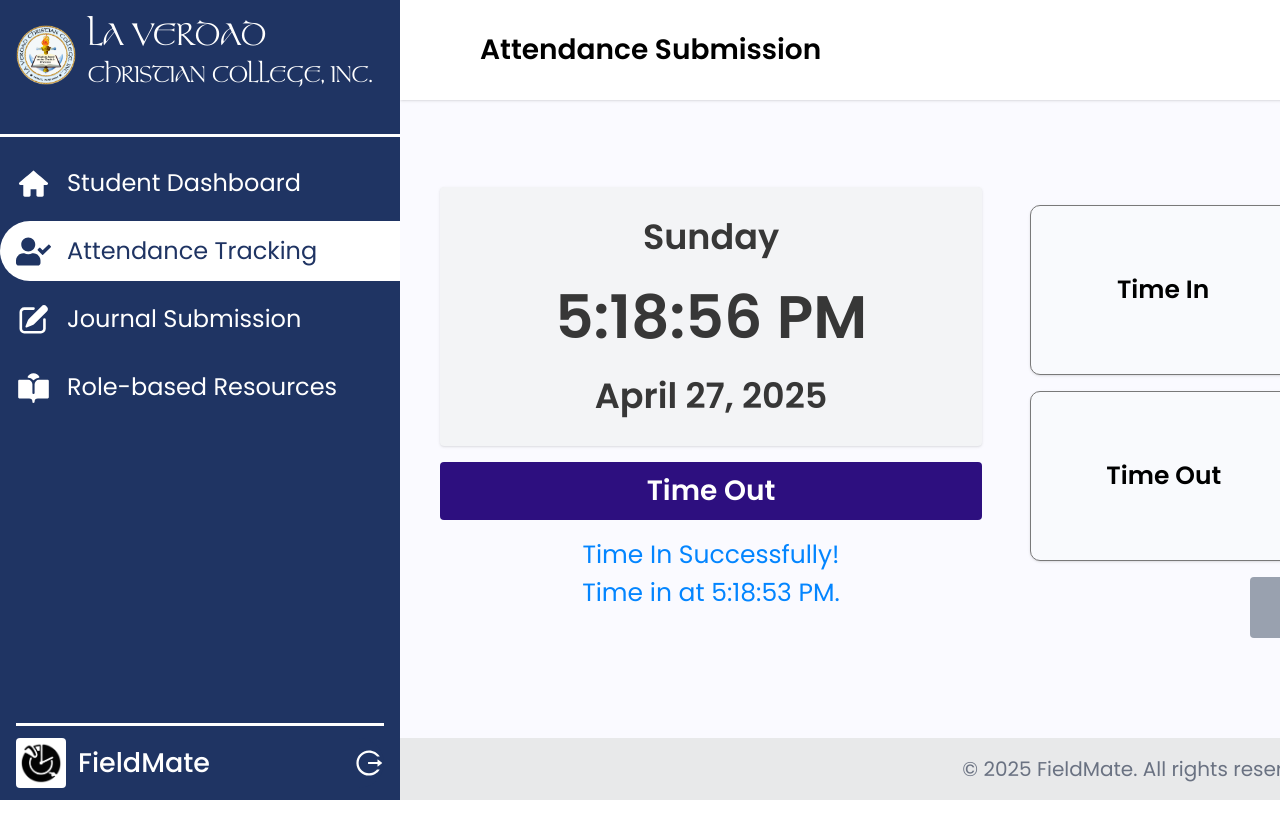
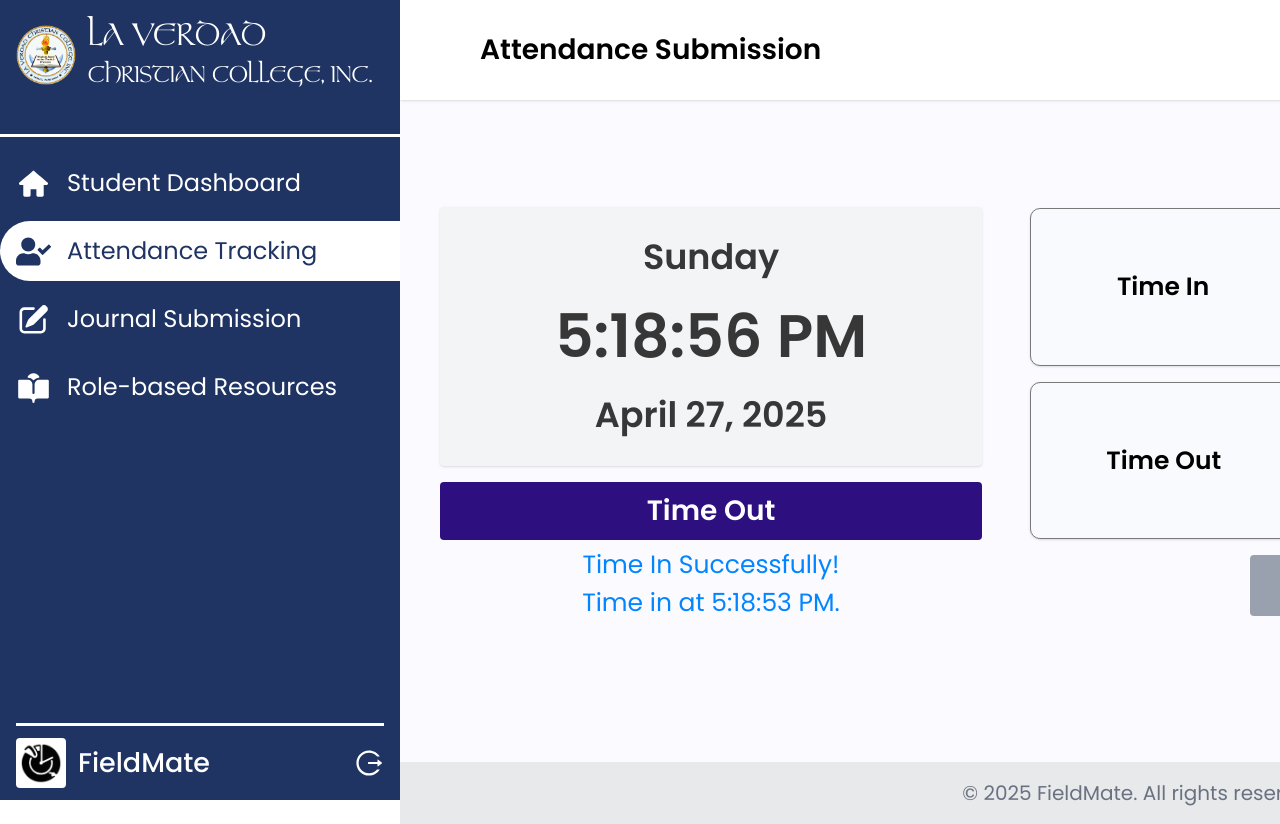
Before and after one commit to roylynjoy/Finals_Project, a React (Vite) app: page /Attendance in a window 1280 px wide. Both pictures are taken after a click on the button "Time In". Shown: the top 824 px of the page. Before the commit the page ends 800 px from the top, so only its background shows below. Built offline with nearby package versions, Linux system fonts and the light colour scheme; no server answers.

Commit message:
attendance

```diff
--- a/src/Pages/Attendance.jsx
+++ b/src/Pages/Attendance.jsx
@@ -72,35 +72,37 @@ function AttendanceSubmission() {
                 {resetAndDisableTimeButton ? "Time In" : (hasTimedIn ? (hasTimedOut ? "Attendance Completed" : "Time Out") : "Time In")}
               </button>
 
-              {/* Prompt Messages */}
-              {!hasTimedOut && hasTimedIn && (
-                <p className="mt-4 text-[#0385FF] text-[25px] font-regular max-w-[300px] text-center">
+              {/* Message Display Area */}
+              <div className="h-[64px] flex items-center justify-center mt-3">
+                {!hasTimedOut && hasTimedIn ? (
+                  <p className="text-[#0385FF] text-[25px] font-regular max-w-[300px] text-center">
                     Time In Successfully! Time in at {timeIn}.
                   </p>
-              )}
-
-              {hasTimedOut && (
-                <p className="mt-4 text-[#0385FF] text-[25px] font-regular max-w-[300px] text-center">
+                ) : hasTimedOut ? (
+                  <p className="text-[#0385FF] text-[25px] font-regular max-w-[300px] text-center">
                     Time Out Successfully! Time out at {timeOut}.
                   </p>
+                ) : (
+                  <div className="h-[25px]" /> // reserved space
                 )}
+              </div>
             </div>
 
             {/* Time Info Summary */}
             <div className='w-[817px] flex flex-col'>
-              <div className='flex justify-evenly gap-35  mb-1 text-sm text-gray-500 font-medium'>
+              <div className='flex justify-evenly gap-35 mt-6 text-sm text-gray-500 font-medium'>
                 <span></span>
                 <span className='text-[28px]'>Date</span>
-                <span className='text-[28px]'>Time</span>
+                <span className='text-[28px] mb-1'>Time</span>
               </div>
 
-              <div className='bg-[#F9FAFD] h-[170px] text-[25px] shadow border border-[#797979] rounded-[10px] mb-4 flex justify-evenly gap-15 text-[#2D0F7F] font-semibold items-center'>
+              <div className='bg-[#F9FAFD] py-[59px] text-[25px] shadow border border-[#797979] rounded-[10px] mb-4 flex justify-evenly gap-15 text-[#2D0F7F] font-semibold items-center'>
                 <span className='text-black'>Time In</span>
                 <span className='text-[#556689]'>{timeIn ? new Date().toLocaleDateString() : 'MM/DD/YYYY'}</span>
                 <span className='text-[#556689]'>{timeIn || '00:00:00'}</span>
               </div>
 
-              <div className='bg-[#F9FAFD] h-[170px] text-[25px] shadow border border-[#797979] rounded-[10px] mb-4 flex justify-evenly gap-15 text-[#2D0F7F] font-semibold items-center'>
+              <div className='bg-[#F9FAFD] py-[59px] text-[25px] shadow border border-[#797979] rounded-[10px] mb-4 flex justify-evenly gap-15 text-[#2D0F7F] font-semibold items-center'>
                 <span className='text-black'>Time Out</span>
                 <span className='text-[#556689]'>{timeOut ? new Date().toLocaleDateString() : 'MM/DD/YYYY'}</span>
                 <span className='text-[#556689]'>{timeOut || '00:00:00'}</span>
@@ -120,12 +122,14 @@ function AttendanceSubmission() {
                   Submit Attendance
                 </button>
 
-                {/* Submission Prompt */}
+                {/* Submission Message Area with Reserved Space */}
+                <div className="h-[50px] mt-4 flex items-center justify-center">
                   {attendanceSubmitted && (
-                  <p className="mt-4 text-[#0385FF] text-[22px] text-center font-regular">
+                    <p className="text-[#0385FF] text-[22px] text-center font-regular">
                       You have submitted your attendance!
                     </p>
                   )}
+                </div>
               </div>
             </div>
           </div>
```
Lines whose indentation alone changed are shown as unchanged.
